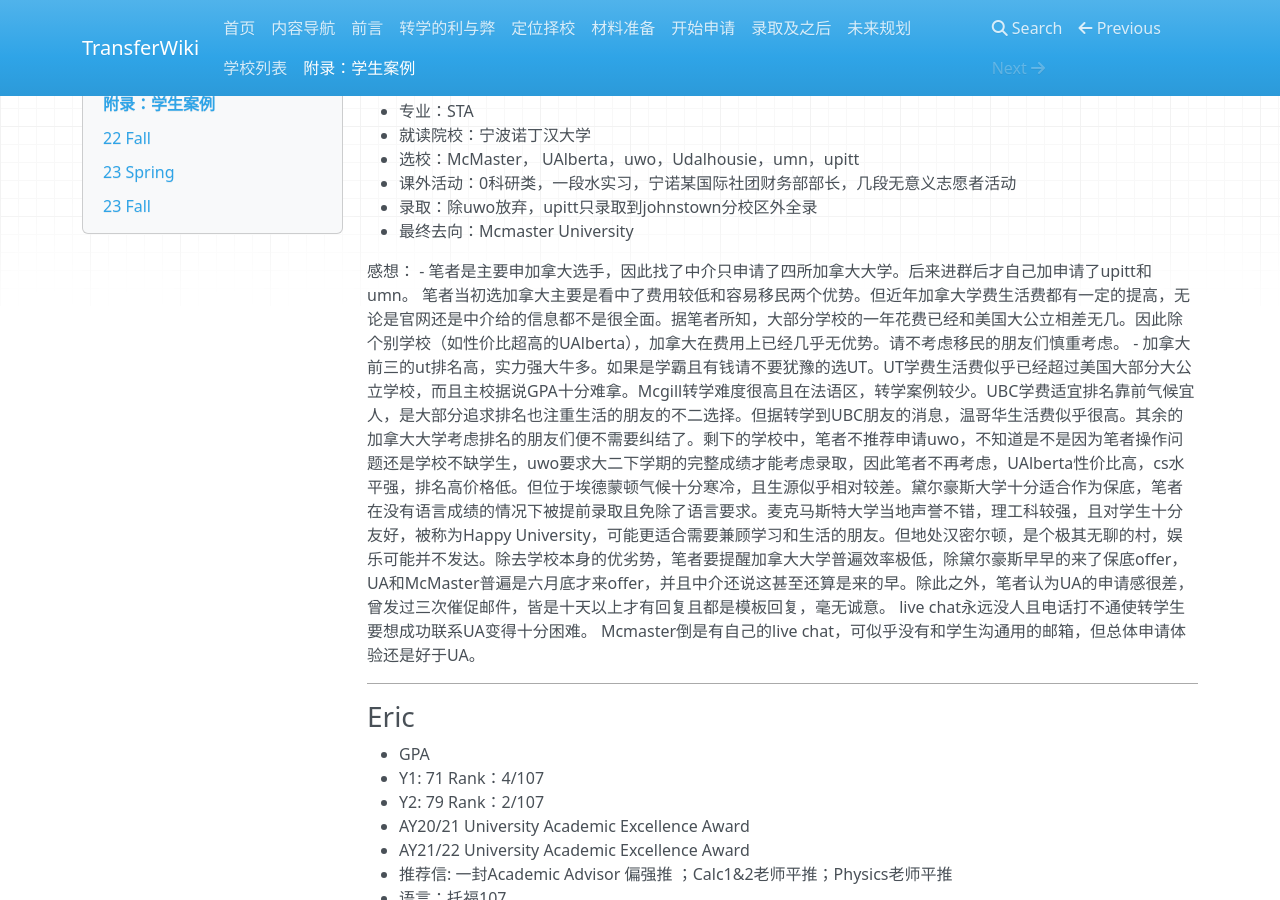
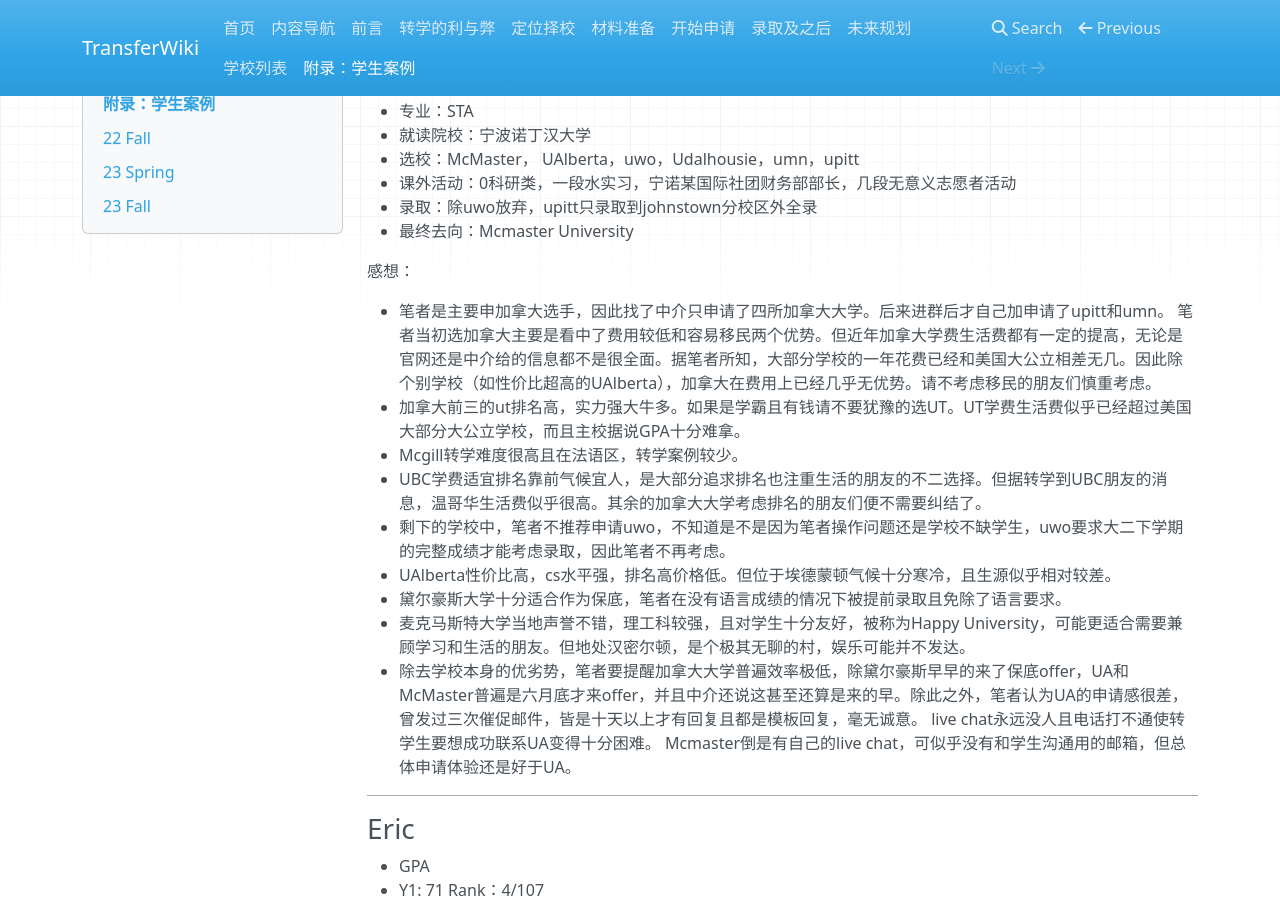
Before and after one commit to SihanXU/TransferWiki, an MkDocs documentation site: the page built from docs/bgs.md, in a window 1280 px wide and 900 px high, scrolled down 5479 px. Built offline with MkDocs 1.6.1, drawn with Linux system fonts in a browser that asks for light colours; nearby versions of some CDN libraries; some of the changed text lies outside the part shown.

Commit message:
Update bgs.md

```diff
--- a/docs/bgs.md
+++ b/docs/bgs.md
@@ -227,8 +227,16 @@
 - 最终去向：Mcmaster University
 
 感想：
+
 - 笔者是主要申加拿大选手，因此找了中介只申请了四所加拿大大学。后来进群后才自己加申请了upitt和umn。 笔者当初选加拿大主要是看中了费用较低和容易移民两个优势。但近年加拿大学费生活费都有一定的提高，无论是官网还是中介给的信息都不是很全面。据笔者所知，大部分学校的一年花费已经和美国大公立相差无几。因此除个别学校（如性价比超高的UAlberta），加拿大在费用上已经几乎无优势。请不考虑移民的朋友们慎重考虑。
-- 加拿大前三的ut排名高，实力强大牛多。如果是学霸且有钱请不要犹豫的选UT。UT学费生活费似乎已经超过美国大部分大公立学校，而且主校据说GPA十分难拿。Mcgill转学难度很高且在法语区，转学案例较少。UBC学费适宜排名靠前气候宜人，是大部分追求排名也注重生活的朋友的不二选择。但据转学到UBC朋友的消息，温哥华生活费似乎很高。其余的加拿大大学考虑排名的朋友们便不需要纠结了。剩下的学校中，笔者不推荐申请uwo，不知道是不是因为笔者操作问题还是学校不缺学生，uwo要求大二下学期的完整成绩才能考虑录取，因此笔者不再考虑，UAlberta性价比高，cs水平强，排名高价格低。但位于埃德蒙顿气候十分寒冷，且生源似乎相对较差。黛尔豪斯大学十分适合作为保底，笔者在没有语言成绩的情况下被提前录取且免除了语言要求。麦克马斯特大学当地声誉不错，理工科较强，且对学生十分友好，被称为Happy University，可能更适合需要兼顾学习和生活的朋友。但地处汉密尔顿，是个极其无聊的村，娱乐可能并不发达。除去学校本身的优劣势，笔者要提醒加拿大大学普遍效率极低，除黛尔豪斯早早的来了保底offer，UA和McMaster普遍是六月底才来offer，并且中介还说这甚至还算是来的早。除此之外，笔者认为UA的申请感很差，曾发过三次催促邮件，皆是十天以上才有回复且都是模板回复，毫无诚意。 live chat永远没人且电话打不通使转学生要想成功联系UA变得十分困难。 Mcmaster倒是有自己的live chat，可似乎没有和学生沟通用的邮箱，但总体申请体验还是好于UA。
+- 加拿大前三的ut排名高，实力强大牛多。如果是学霸且有钱请不要犹豫的选UT。UT学费生活费似乎已经超过美国大部分大公立学校，而且主校据说GPA十分难拿。
+- Mcgill转学难度很高且在法语区，转学案例较少。
+- UBC学费适宜排名靠前气候宜人，是大部分追求排名也注重生活的朋友的不二选择。但据转学到UBC朋友的消息，温哥华生活费似乎很高。其余的加拿大大学考虑排名的朋友们便不需要纠结了。
+- 剩下的学校中，笔者不推荐申请uwo，不知道是不是因为笔者操作问题还是学校不缺学生，uwo要求大二下学期的完整成绩才能考虑录取，因此笔者不再考虑。
+- UAlberta性价比高，cs水平强，排名高价格低。但位于埃德蒙顿气候十分寒冷，且生源似乎相对较差。
+- 黛尔豪斯大学十分适合作为保底，笔者在没有语言成绩的情况下被提前录取且免除了语言要求。
+- 麦克马斯特大学当地声誉不错，理工科较强，且对学生十分友好，被称为Happy University，可能更适合需要兼顾学习和生活的朋友。但地处汉密尔顿，是个极其无聊的村，娱乐可能并不发达。
+- 除去学校本身的优劣势，笔者要提醒加拿大大学普遍效率极低，除黛尔豪斯早早的来了保底offer，UA和McMaster普遍是六月底才来offer，并且中介还说这甚至还算是来的早。除此之外，笔者认为UA的申请感很差，曾发过三次催促邮件，皆是十天以上才有回复且都是模板回复，毫无诚意。 live chat永远没人且电话打不通使转学生要想成功联系UA变得十分困难。 Mcmaster倒是有自己的live chat，可似乎没有和学生沟通用的邮箱，但总体申请体验还是好于UA。
 
 ***
 ### Eric
@@ -298,6 +306,7 @@ USA：
 
 结论：
 OSU：
+
 - 1. Rolling 必须早点申  且早点拿到OSU OFFER心就不慌  我的时间线：8.1开申请 8.7completed 8.12ad
 因为早申 所以领先所有人一个月拿到offer，避免了申请季的焦虑和心态爆炸
 - 2. OSU很好录，保底校 只要早申就没见过rej的 也有见过二本2.8 多邻国105 录OSU的
@@ -305,12 +314,16 @@ OSU：
 - 4. OSU留本校读PHD据说挺容易
 
 UMN：
+
 - 1. 也很好录，保底校，整个互联网只找到我一个REJ，语言卡的松，多邻国110也有录的
 - 2. 统计系的老板找RA的需求旺盛，申请PHD的去向很好。有认识的无绿卡学姐化学系申到本校牙医博士MD，人生成功了
 
 很多人会在两个保底校OSU和UMN中间选择，我觉得OSU和UMN对比下来主要是：
+
 - OSU： Pros：综排高 TOP50嘎嘎有面             Cons：转学分抠门 要多上ESL课 冷（冬天-20°）
 - UMN： Pros：给分高 学术声誉好专业实力强  便宜  Cons：综排低  冷（冬天-30°）
+
+
 Minneapolis比Columbus强，生活会好一些。但气候会更恶劣一些（但两个都是城市且两个气候都很差，都差不多哈哈哈哈）
 
 ***
```
Also changed, not shown: other parts of docs/bgs.md (+16 -2 lines).
